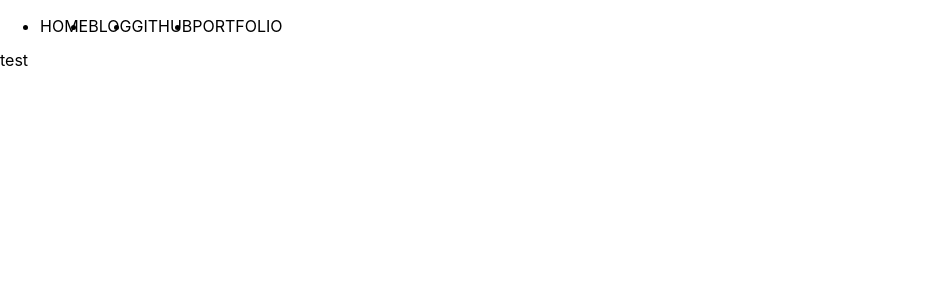
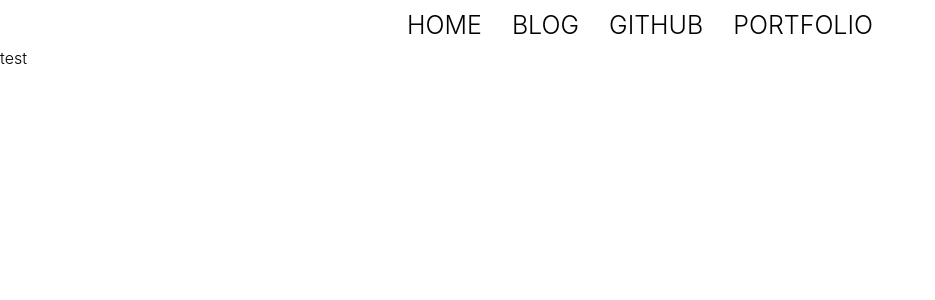
Before and after one commit to smokerJS/blog.smokerjs.dev, a Next.js app: page / in a window 1280 px wide. Shown: the top 300 px of the page, without its empty margins (0-935 px from the left). Built offline with nearby package versions, Linux system fonts and the light colour scheme.

Commit message:
페이지 타이틀

```diff
--- /dev/null
+++ b/src/components/home/PageTitle.styled.ts
@@ -0,0 +1,6 @@
+import styled from 'styled-components';
+
+const TitleSection = styled.section`
+    position: absolute;
+
+`;
--- /dev/null
+++ b/src/components/template/GlobalStyle.ts
@@ -0,0 +1,249 @@
+import { createGlobalStyle } from 'styled-components';
+
+export default createGlobalStyle`
+    * {
+        position: relative;
+        margin: 0;
+        padding: 0;
+        box-sizing: border-box;
+        border-color: inherit;
+    }
+
+    body {
+        width: 100vw;
+        height: 100vh;
+        overflow-x: hidden;
+        overflow-y: scroll;
+        font-size: 100%;
+        font-style: normal;
+        font-weight: 300;
+        line-height: 1;
+        margin: 0;
+        padding: 0;
+    }
+
+
+    /* ∞∞ text styling ∞∞ */
+
+    h1,h2,h3,h4,h5,h6,p,em,a,b,strong {
+        font-style: normal;
+        font-weight: 300;
+    }
+    strong {
+        font-size: 1.15em;
+    }
+    small {
+        font-size: .85em;
+    }
+    ul,ol,menu {
+        list-style: none;
+    }
+    sub,sup {
+        font-size: .75em;
+        line-height: 0;
+        position: relative;
+        vertical-align: baseline;
+    }
+    sup {
+        top: -0.5em;
+    }
+    sub {
+        bottom: -0.25em;
+    }
+    code,kbd,pre,samp {
+        font-family: monospace, monospace;
+        font-size: 1em;
+    }
+    abbr[title] {
+        border-bottom: 1px dotted;
+    }
+    dfn {
+        font-style: italic;
+    }
+
+    /* ∞∞ form elements ∞∞ */
+    button,input,optgroup,select,textarea {
+        color: inherit;
+        font: inherit;
+        margin: 0;
+        background: transparent;
+        outline: none;
+        border: none;
+        border-radius: 0;
+        -webkit-appearance: none;
+        -moz-appearance: none;
+        appearance: none;
+    }
+    button,select {
+        text-transform: none;
+        cursor: pointer;
+    }
+    button[disabled],html input[disabled] {
+        cursor: default;
+    }
+
+    fieldset {
+        border: none;
+        margin: 0;
+        padding: 0;
+        min-width: 0;
+    }
+    textarea {
+        resize: none;
+    }
+
+    /* ∞∞ link styling ∞∞ */
+    a {
+        display: inline;
+        text-decoration: none;
+        color: inherit;
+        cursor: pointer;
+    }
+    a:active,a:hover {
+        outline: 0;
+    }
+
+    /* ∞∞ hr using box ∞∞ */
+    hr {
+        border: none;
+        box-sizing: border-box;
+        height: .075rem;
+    }
+
+    /* ∞∞ hidden ∞∞ */
+    [hidden],
+    template {
+        display: none;
+    }
+
+    /* ∞∞ media specific ∞∞ */
+    audio:not([controls]) {
+        display: none;
+        height: 0;
+    }
+
+    /* ∞∞ tables ∞∞ */
+    table {
+        border-collapse: collapse;
+        border-spacing: 0;
+        border: none;
+    }
+    td,th {
+        margin: 0;
+        padding: 0;
+        font-weight: inherit;
+        text-align: inherit;
+    }
+
+    /*======================================================
+        ∞∞ browser specific ∞∞
+    */
+
+    /* ∞∞ IE ∞∞ */
+    article,aside,details,figcaption,figure,footer,header,main,menu,nav,section,summary {
+        display: block;
+    }
+    audio,canvas,progress,video {
+        display: inline-block;
+        vertical-align: baseline;
+    }
+    a {
+        background-color: transparent;
+    }
+    button {
+        overflow: visible;
+    }
+    html {
+        -ms-text-size-adjust: 100%;
+    }
+    img {
+        border: none;
+    }
+    input[type="checkbox"],input[type="radio"] {
+        box-sizing: border-box;
+        padding: 0;
+    }
+    legend {
+        border: none;
+        padding: 0;
+    }
+    mark {
+        background: #ff0;
+        color: #000;
+    }
+    svg:not(:root) {
+        overflow: hidden;
+    }
+    textarea {
+        overflow: auto;
+    }
+
+    /* ∞∞ moz ∞∞ */
+    body {
+        -moz-osx-font-smoothing: grayscale;
+    }
+    button::-moz-focus-inner,input::-moz-focus-inner {
+        border: none;
+        padding: 0;
+    }
+    input {
+        line-height: normal;
+    }
+
+    /* ∞∞ webkit ∞∞ */
+    * {
+        -webkit-margin-before: 0;
+        -webkit-margin-after: 0;
+    }
+    html {
+        -webkit-text-size-adjust: 100%;
+    }
+    body {
+        -webkit-font-smoothing: antialiased !important;
+    }
+    blockquote {
+        -webkit-margin-before: 0;
+        -webkit-margin-after: 0;
+        -webkit-margin-start: 0;
+        -webkit-margin-end: 0;
+    }
+    fieldset {
+        -webkit-margin-start: 0;
+        -webkit-margin-end: 0;
+        -webkit-padding-before: 0;
+        -webkit-padding-start: 0;
+        -webkit-padding-end: 0;
+        -webkit-padding-after: 0;
+    }
+    input[type=number]::-webkit-inner-spin-button,input[type=number]::-webkit-outer-spin-button {
+        -webkit-appearance: none;
+        margin: 0;
+        height: auto;
+    }
+
+    input[type="search"] {
+        -webkit-appearance: textfield;
+    }
+
+    input[type="search"]::-webkit-search-cancel-button,
+    input[type="search"]::-webkit-search-decoration,
+    progress {
+        -webkit-appearance: none;
+    }
+
+    .container {
+        height: 100%;
+        display: -webkit-box;
+        display: -webkit-flex;
+        display: -ms-flexbox;
+        display: flex;
+        -webkit-box-pack: center;
+        -webkit-justify-content: center;
+        -ms-flex-pack: center;
+        justify-content: center;
+        -webkit-box-align: center;
+        -webkit-align-items: center;
+        -ms-flex-align: center;
+        align-items: center;
+    }
+`
--- a/src/components/template/Navigation.styled.ts
+++ b/src/components/template/Navigation.styled.ts
@@ -5,10 +5,25 @@ export const Navigation = styled.nav`
     top: 0;
     left: 0;
     width: 100%;
+    height: 50px;
 `;
 
 export const Pages = styled.ul`
     display: flex;
+    align-items: center;
+    justify-content: center;
     width: 100%;
+    gap: 30px;
 `;
-export const Page = styled.li``;
+export const Page = styled.li`
+    display: flex;
+    flex-direction: column;
+    align-items: center;
+    justify-content: center;
+    height: 50px;
+    font-size: 25px;
+`;
+
+export const Anchor = styled.a`
+
+`;
--- a/src/components/template/Navigation.tsx
+++ b/src/components/template/Navigation.tsx
@@ -20,14 +20,14 @@ const Navigation: FC = () => {
                 </Link>
             </$.Page>
             <$.Page>
-                <Link href={Path.GITHUB} target="_blank">
+                <$.Anchor href={Path.GITHUB} target="_blank" >
                     GITHUB
-                </Link>
+                </$.Anchor>
             </$.Page>
             <$.Page>
-                <Link href={Path.PORTFOLIO} target="_blank">
+                <$.Anchor href={Path.PORTFOLIO} target="_blank">
                     PORTFOLIO
-                </Link>
+                </$.Anchor>
             </$.Page>
         </$.Pages>
       </$.Navigation>
--- a/src/components/template/PageTemplate.styled.ts
+++ b/src/components/template/PageTemplate.styled.ts
@@ -1,6 +1,8 @@
 import styled from 'styled-components';
 
 export const Main = styled.main`
+    width: 100%;
+    height: 100%;
 `;
 
 export const Wrap = styled.div`
--- a/src/components/template/PageTemplate.tsx
+++ b/src/components/template/PageTemplate.tsx
@@ -1,6 +1,7 @@
 import React, { FC, ReactNode } from 'react';
 import * as $ from './PageTemplate.styled';
 import Navigation from './Navigation';
+import GlobalStyle from './GlobalStyle'
 
 interface PageTemplateProps {
     children: ReactNode
@@ -9,12 +10,15 @@ interface PageTemplateProps {
 const PageTemplate: FC<PageTemplateProps> = (props) => {
     const { children } = props;
   return (
+      <>
+        <GlobalStyle/>
         <$.Wrap>
             <Navigation />
             <$.Main>
                 {children}
             </$.Main>
         </$.Wrap>
+      </>
   );
 }
 
--- a/src/pages/index.tsx
+++ b/src/pages/index.tsx
@@ -10,10 +10,8 @@ const Home: NextPage = () => {
         <meta name="description" content="Generated by create next app" />
         <link rel="icon" href="/favicon.ico" />
       </Head>
+        test
 
-      <main>
-        test
-      </main>
     </div>
   );
 };
```
Also changed, not shown: src/components/home/PageTitle.tsx (added, +14 -0 lines). Lines whose indentation alone changed are shown as unchanged.
